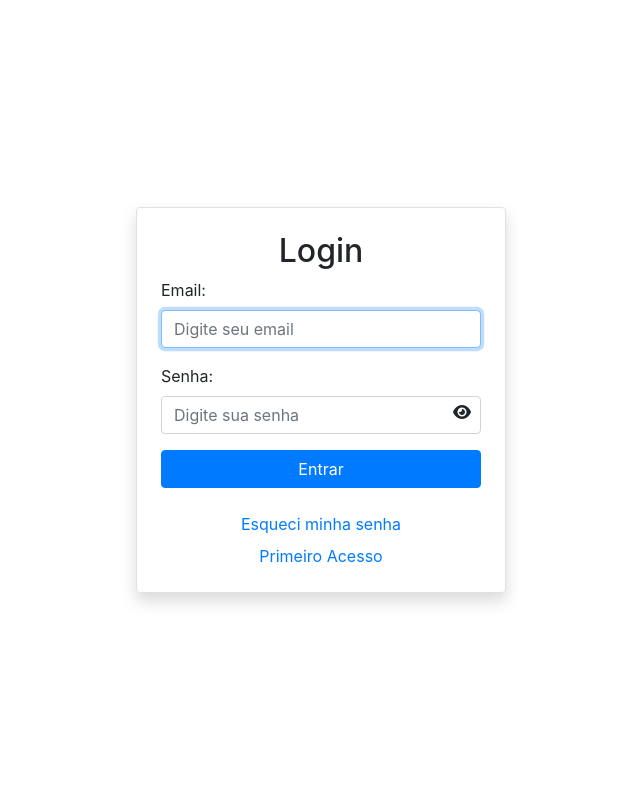
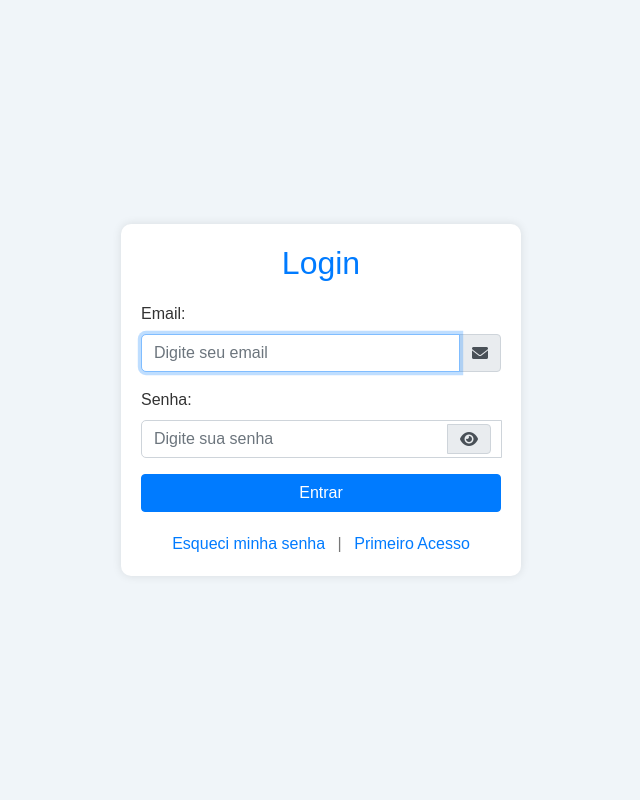
Before and after one commit to Ryan1590/hackathon-terceiro-periodo, a PHP site: page /login.php in a window 1280 px wide. Shown: the whole page, without its empty margins (319-959 px from the left). Run offline with PHP 8.4, Linux system fonts and the light colour scheme.

Commit message:
tela de login ajustes

```diff
--- a/front-end/login.php
+++ b/front-end/login.php
@@ -4,63 +4,113 @@
 <head>
     <meta charset="UTF-8">
     <meta name="viewport" content="width=device-width, initial-scale=1.0">
-    <title>Tela de Login</title>
+    <title>Tela de Login - Vacinação</title>
     <link href="https://maxcdn.bootstrapcdn.com/bootstrap/4.5.2/css/bootstrap.min.css" rel="stylesheet">
+    <link rel="stylesheet" href="https://cdnjs.cloudflare.com/ajax/libs/font-awesome/6.0.0-beta3/css/all.min.css">
     <style>
+        body {
+            background-color: #f0f5f9;
+            font-family: Arial, sans-serif;
+        }
+
+        .container-login {
+            display: flex;
+            justify-content: center;
+            align-items: center;
+            min-height: 100vh;
+        }
+
+        .login-form {
+            background-color: #ffffff;
+            color: #333333;
+            border-radius: 10px;
+            box-shadow: 0 0 10px rgba(0, 0, 0, 0.1);
+            padding: 20px;
+            width: 100%;
+            max-width: 400px;
+        }
+
+        .login-form h2 {
+            margin-bottom: 20px;
+            text-align: center;
+            color: #007bff;
+        }
+
         .form-group {
             position: relative;
+        }
+
+        .form-group input {
+            border-radius: 5px;
         }
 
         #togglePassword {
             position: absolute;
             right: 10px;
-            top: 40px;
+            top: 50%;
+            transform: translateY(-50%);
             cursor: pointer;
+        }
+
+        .footer-text {
+            text-align: center;
+            margin-top: 20px;
+            color: #777777;
+        }
+
+        .footer-text a {
+            color: #007bff;
+            text-decoration: none;
         }
     </style>
 </head>
 
 <body>
 
-<div class="container d-flex justify-content-center align-items-center vh-100">
-    <div class="col-md-4 border shadow rounded p-4">
-        <h2 class="text-center">Login</h2>
+    <div class="container-login">
+        <div class="login-form">
+            <h2>Login</h2>
             <form action="" method="get">
                 <div class="form-group">
                     <label for="email">Email:</label>
+                    <div class="input-group">
                         <input type="email" class="form-control" id="email" name="email" placeholder="Digite seu email" required autofocus>
+                        <div class="input-group-append">
+                            <span class="input-group-text"><i class="fa fa-envelope"></i></span>
                         </div>
-            <div class="form-group" style="position: relative;">
+                    </div>
+                </div>
+                <div class="form-group">
                     <label for="password">Senha:</label>
+                    <div class="input-group">
                         <input type="password" class="form-control" id="password" name="password" placeholder="Digite sua senha" required>
-                <i class="fa fa-eye" id="togglePassword" style="position: absolute; right: 10px; top: 40px; cursor: pointer;"></i>
+                        <div class="input-group-append">
+                            <span class="input-group-text" id="togglePassword"><i class="fa fa-eye"></i></span>
+                        </div>
+                    </div>
                 </div>
                 <button type="submit" class="btn btn-primary btn-block">Entrar</button>
             </form>
-        <div class="mt-4 text-center">
+            <div class="footer-text">
                 <a href="./redefinirSenha.php">Esqueci minha senha</a>
-        </div>
-        <div class="mt-2 text-center">
+                <span class="mx-2">|</span>
                 <a href="./cadastroNovoUsuario.php">Primeiro Acesso</a>
             </div>
         </div>
     </div>
 
+    <script src="https://ajax.googleapis.com/ajax/libs/jquery/3.5.1/jquery.min.js"></script>
+    <script src="https://cdnjs.cloudflare.com/ajax/libs/popper.js/1.16.0/umd/popper.min.js"></script>
+    <script src="https://maxcdn.bootstrapcdn.com/bootstrap/4.5.2/js/bootstrap.min.js"></script>
     <script>
         const togglePassword = document.querySelector('#togglePassword');
         const password = document.querySelector('#password');
         togglePassword.addEventListener('click', function () {
             const type = password.getAttribute('type') === 'password' ? 'text' : 'password';
             password.setAttribute('type', type);
-        this.classList.toggle('fa-eye');
-        this.classList.toggle('fa-eye-slash');
+            this.querySelector('i').classList.toggle('fa-eye-slash');
         });
     </script>
+</body>
 
-<link rel="stylesheet" href="https://cdnjs.cloudflare.com/ajax/libs/font-awesome/6.0.0-beta3/css/all.min.css">
-<script src="https://ajax.googleapis.com/ajax/libs/jquery/3.5.1/jquery.min.js"></script>
-<script src="https://cdnjs.cloudflare.com/ajax/libs/popper.js/1.16.0/umd/popper.min.js"></script>
-<script src="https://maxcdn.bootstrapcdn.com/bootstrap/4.5.2/js/bootstrap.min.js"></script>
-
-</body>
 </html>
```
Lines whose indentation alone changed are shown as unchanged.
